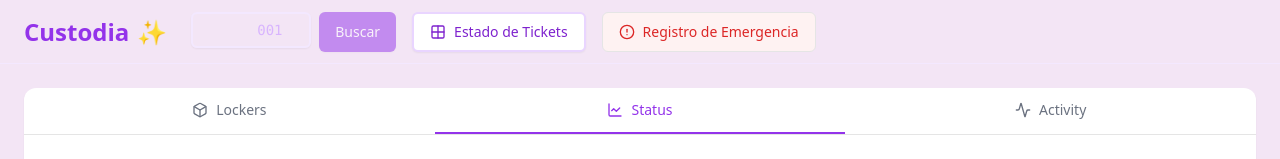
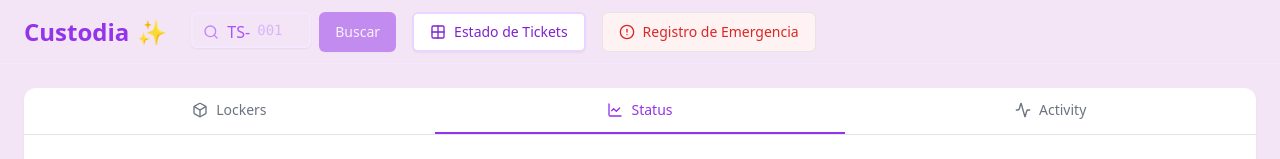
Before and after one commit to IvyedSG/custodiapp, a Next.js app: page /lockers/status in a window 1280 px wide. Shown: the top 159 px of the page. Built offline with nearby package versions, Linux system fonts and the light colour scheme.

Commit message:
fix errores

```diff
--- a/src/components/service-selector.tsx
+++ b/src/components/service-selector.tsx
@@ -208,7 +208,8 @@ export function ServiceSelector() {
       )
 
       if (!response.ok) {
-        throw new Error("Error al comenzar el servicio")
+        const errorData = await response.json()
+        throw new Error(`Error al comenzar el servicio: ${errorData.message || response.statusText}`)
       }
 
       const data = await response.json()
@@ -225,7 +226,7 @@ export function ServiceSelector() {
       router.push(`/lockers?service=${serviceName}&staff=${user?.firstName} ${user?.lastName}`)
     } catch (err) {
       console.error("Error submitting form:", err)
-      setError("Ocurrió un error al procesar tu solicitud.")
+      setError(`Ocurrió un error al procesar tu solicitud: ${(err as Error).message}`)
     } finally {
       setIsLoading(false)
     }
--- a/src/components/tickets/ticket-search.tsx
+++ b/src/components/tickets/ticket-search.tsx
@@ -3,7 +3,7 @@
 import React, { useState } from 'react';
 import { Input } from "@/components/ui/input";
 import { Button } from "@/components/ui/button";
-import { AlertCircle, Grid2X2 } from 'lucide-react';
+import { AlertCircle, Grid2X2,Search } from 'lucide-react';
 import { cn } from "@/lib/utils";
 import { Alert } from "@/components/ui/alert";
 import { TicketStatusDialog } from "@/components/tickets/ticket-status-dialog";
@@ -24,7 +24,7 @@ export function TicketSearch({ lockers, onEmergencyRegistration }: TicketSearchP
     if (!searchValue) return;
 
     const ticketNumber = searchValue.padStart(3, '0');
-    const ticket = `LS-${ticketNumber}`;
+    const ticket = `TS-${ticketNumber}`;
 
     let found = false;
     for (const locker of lockers) {
@@ -64,6 +64,12 @@ export function TicketSearch({ lockers, onEmergencyRegistration }: TicketSearchP
     <div className="flex items-center gap-4">
       <div className="flex gap-2">
         <div className="relative">
+        <div className="pointer-events-none absolute inset-y-0 left-0 flex items-center pl-3">
+             <Search className="h-4 w-4 text-purple-400" />
+           </div>
+           <div className="absolute inset-y-0 left-9 flex items-center">
+             <span className="font-medium text-purple-500">TS-</span>
+           </div>
           <Input
             type="text"
             value={searchValue}
```
